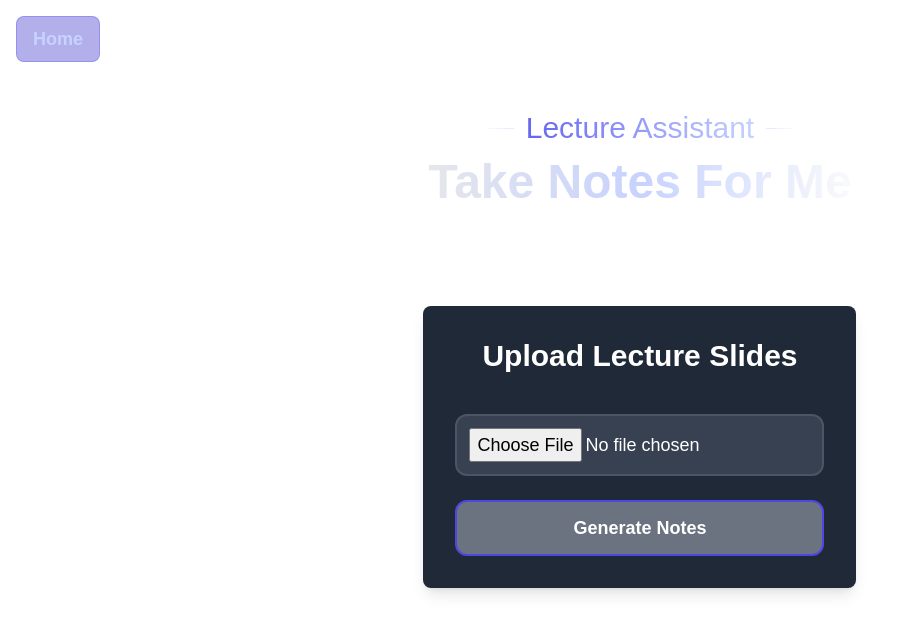
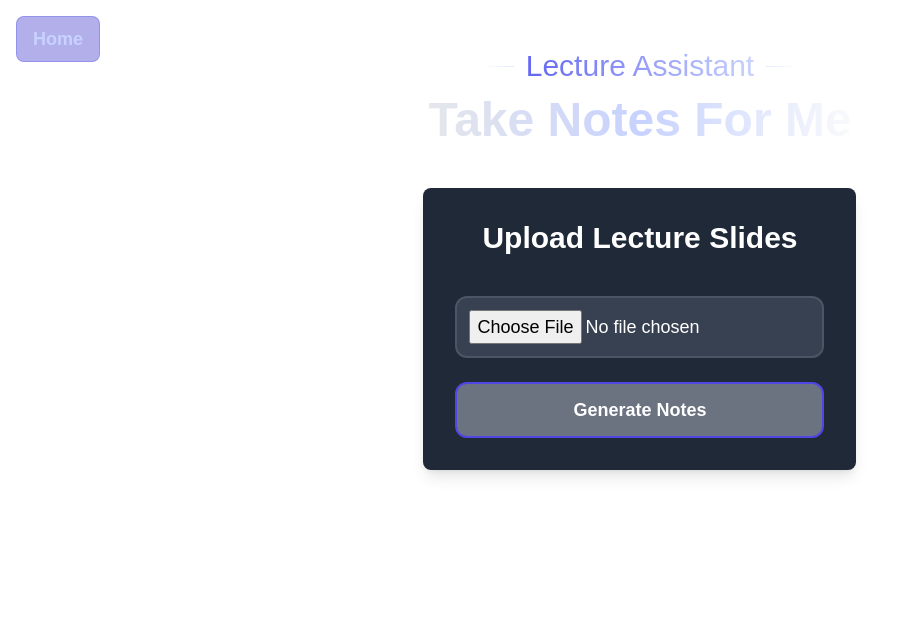
Before and after one commit to jobin-b/study.ai, a Next.js app: page /notetaker in a window 1280 px wide. Shown: the top 634 px of the page, without its empty margins (0-903 px from the left). Built offline with nearby package versions, Linux system fonts and the light colour scheme.

Commit message:
Some tweaking

```diff
--- a/app/notetaker/page.tsx
+++ b/app/notetaker/page.tsx
@@ -9,8 +9,8 @@ export default function Notetaker() {
     <>
       <Homer></Homer>
       <div className="flex flex-row w-full justify-center">
-        <div className="flex flex-col items-center p-8 w-2/3">
-          <div className="mx-auto max-w-3xl pb-12 text-center md:pb-20">
+        <div className="flex flex-col items-center py-12 pb-0 w-2/3">
+          <div className="max-w-3xl pb-6 text-center">
             <div className="inline-flex items-center gap-3 pb-3 before:h-px before:w-8 before:bg-gradient-to-r before:from-transparent before:to-indigo-200/50 after:h-px after:w-8 after:bg-gradient-to-l after:from-transparent after:to-indigo-200/50">
               <span className="inline-flex bg-gradient-to-r from-indigo-500 to-indigo-200 bg-clip-text text-transparent text-3xl">
                 Lecture Assistant
--- a/app/quiz/page.tsx
+++ b/app/quiz/page.tsx
@@ -94,9 +94,9 @@ const AIChatComponent: React.FC = () => {
   };
 
   return (
-    <div className="min-h-screen flex flex-col">
+    <>
       <Homer />
-      <div className="flex-grow flex flex-col mx-auto w-full max-w-5xl px-4 sm:px-6 py-8">
+      <div className="flex-grow flex flex-col mx-auto w-full max-w-5xl px-4 sm:px-6 py-12">
         <div className="flex flex-col h-full">
           <div className="text-center mb-8">
             <div className="inline-flex items-center gap-3 pb-3 before:h-px before:w-8 before:bg-gradient-to-r before:from-transparent before:to-indigo-200/50 after:h-px after:w-8 after:bg-gradient-to-l after:from-transparent after:to-indigo-200/50">
@@ -173,7 +173,7 @@ const AIChatComponent: React.FC = () => {
           </div>
         </div>
       </div>
-    </div>
+    </>
   );
 };
 
--- a/components/initForm.tsx
+++ b/components/initForm.tsx
@@ -70,7 +70,7 @@ export default function InitForm(props: InitFormProps) {
     <div className="flex flex-col items-center">
       <form
         onSubmit={handleSubmit}
-        className="flex flex-col w-full max-w-md gap-6 p-8 bg-gray-800 rounded-lg shadow-lg"
+        className="flex flex-col items-stretch max-w-2xl gap-6 p-8 bg-gray-800 rounded-lg shadow-lg"
       >
         <h2 className="text-3xl text-center text-white font-semibold mb-4">
           Upload Lecture Slides
@@ -101,7 +101,7 @@ export default function InitForm(props: InitFormProps) {
       </form>
 
       {output && (
-        <div className="relative mt-6 w-full max-w-8xl p-6 bg-[#2c2f42] border border-[#3b3f58] rounded-lg text-white">
+        <div className="relative mt-6 w-full max-w-10xl p-6 bg-[#2c2f42] border border-[#3b3f58] rounded-lg text-white">
           <button
             onClick={handleCopy}
             className="absolute top-3 right-3 bg-indigo-600 hover:bg-indigo-500 text-white py-1 px-3 rounded-lg text-sm"
--- a/components/ui/homer.tsx
+++ b/components/ui/homer.tsx
@@ -2,7 +2,7 @@
 
 export default function Homer() {
   return (
-    <nav className="flex flex-row align-center justify-start gap-6 p-4">
+    <nav className="flex flex-row align-center justify-start gap-6 p-4 absolute">
       <a
         href="/"
         className="px-4 py-2 text-lg bg-indigo-700/40 border border-indigo-500/40 rounded-lg font-bold text-indigo-200 hover:bg-indigo-800/80 transition-all"
```
